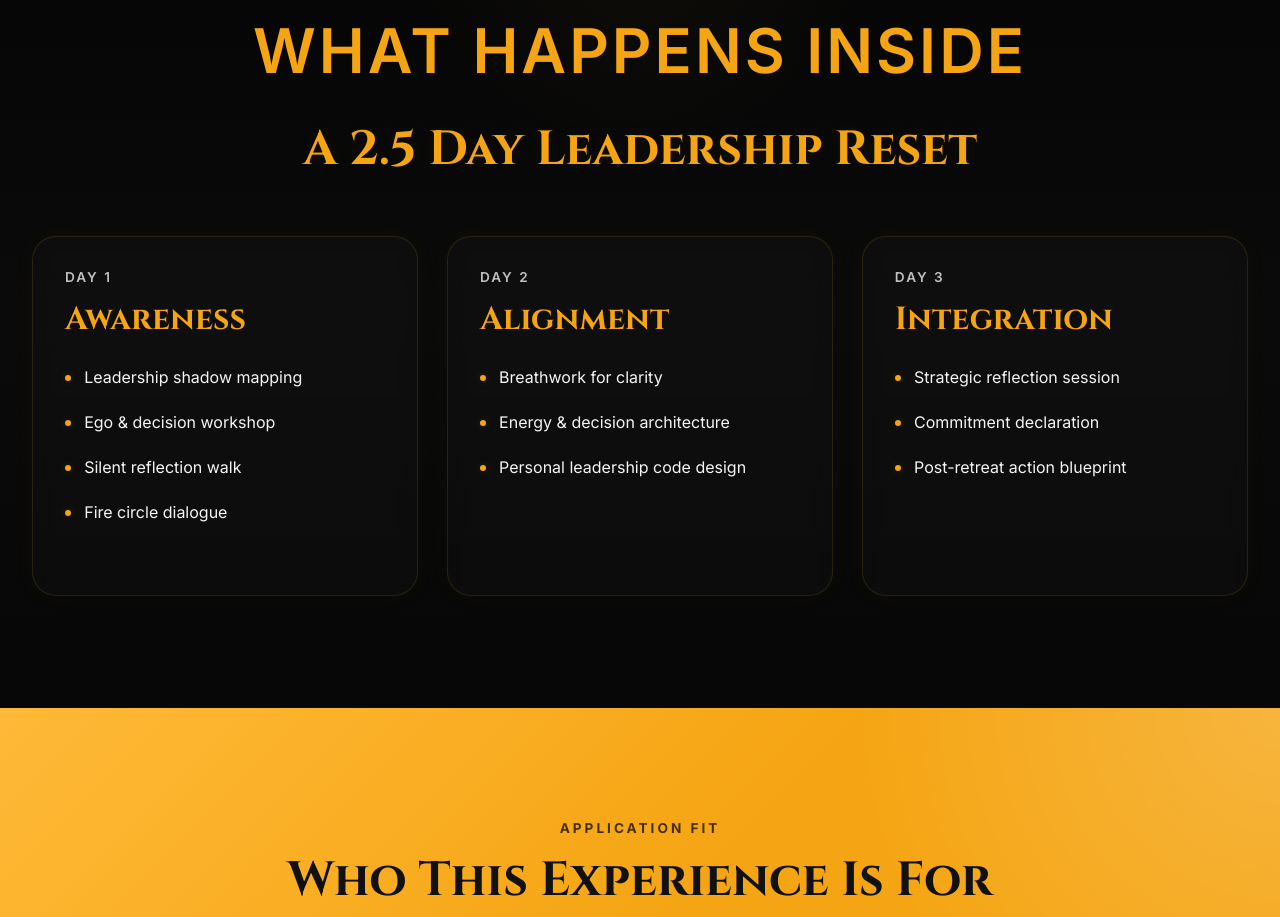
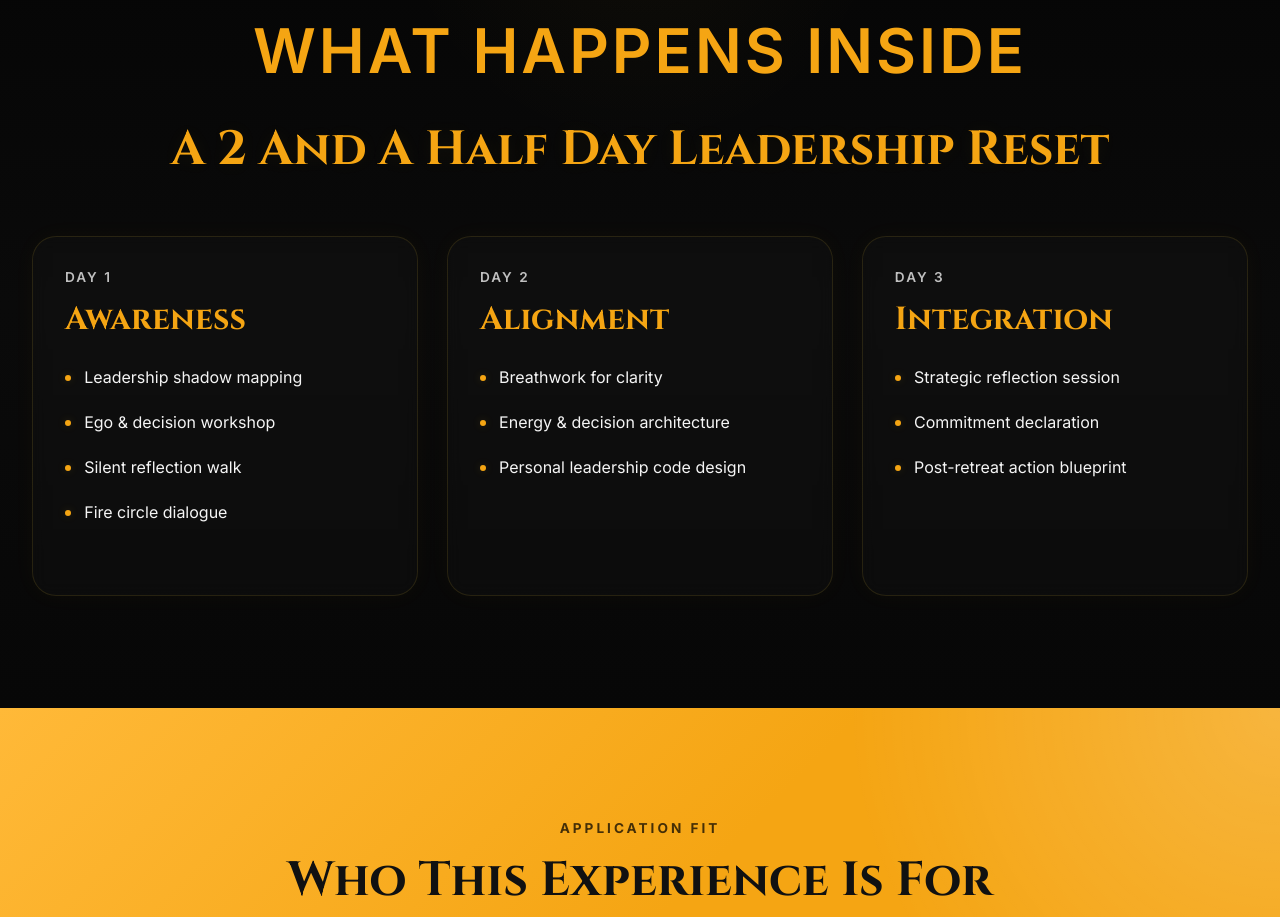
Before and after one commit to Alphury/The-Spiritual-Manager, a React (Vite) app: page /#/immersion in a window 1280 px wide. Shown: the part 900-1817 px from the top of the page. Built offline with nearby package versions, Linux system fonts and the light colour scheme.

Commit message:
Updated Immersion Page

```diff
--- a/src/pages/ImmersionPage.jsx
+++ b/src/pages/ImmersionPage.jsx
@@ -27,7 +27,7 @@ function ImmersionPage() {
         <div className="immersion-flow-container">
           <div className="immersion-flow-header">
             <p className="section-tag">WHAT HAPPENS INSIDE</p>
-            <h2 className="immersion-flow-title">A 2.5 Day Leadership Reset</h2>
+            <h2 className="immersion-flow-title">A 2 And A Half Day Leadership Reset</h2>
           </div>
 
           <div className="immersion-days-grid">
```
